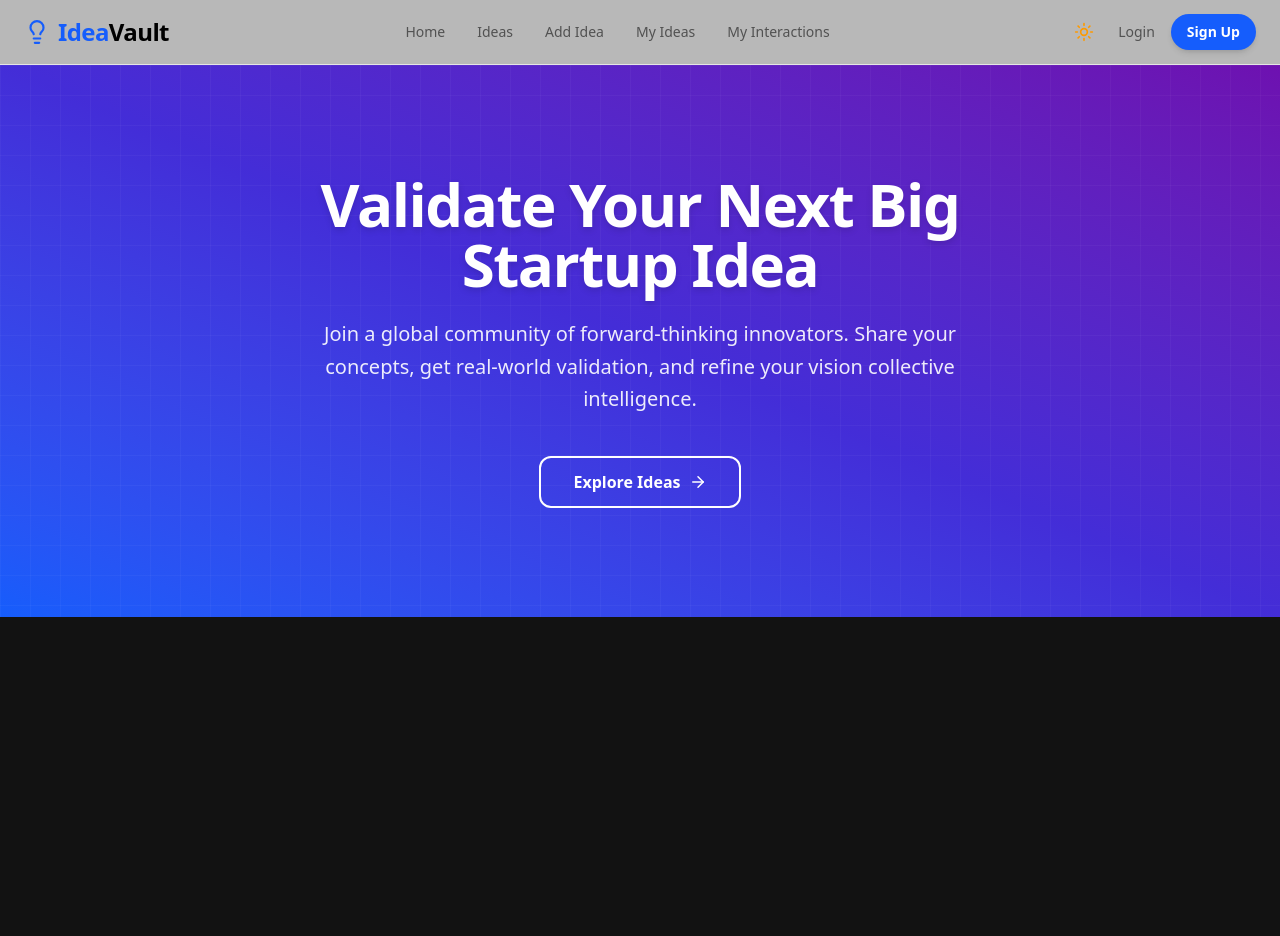
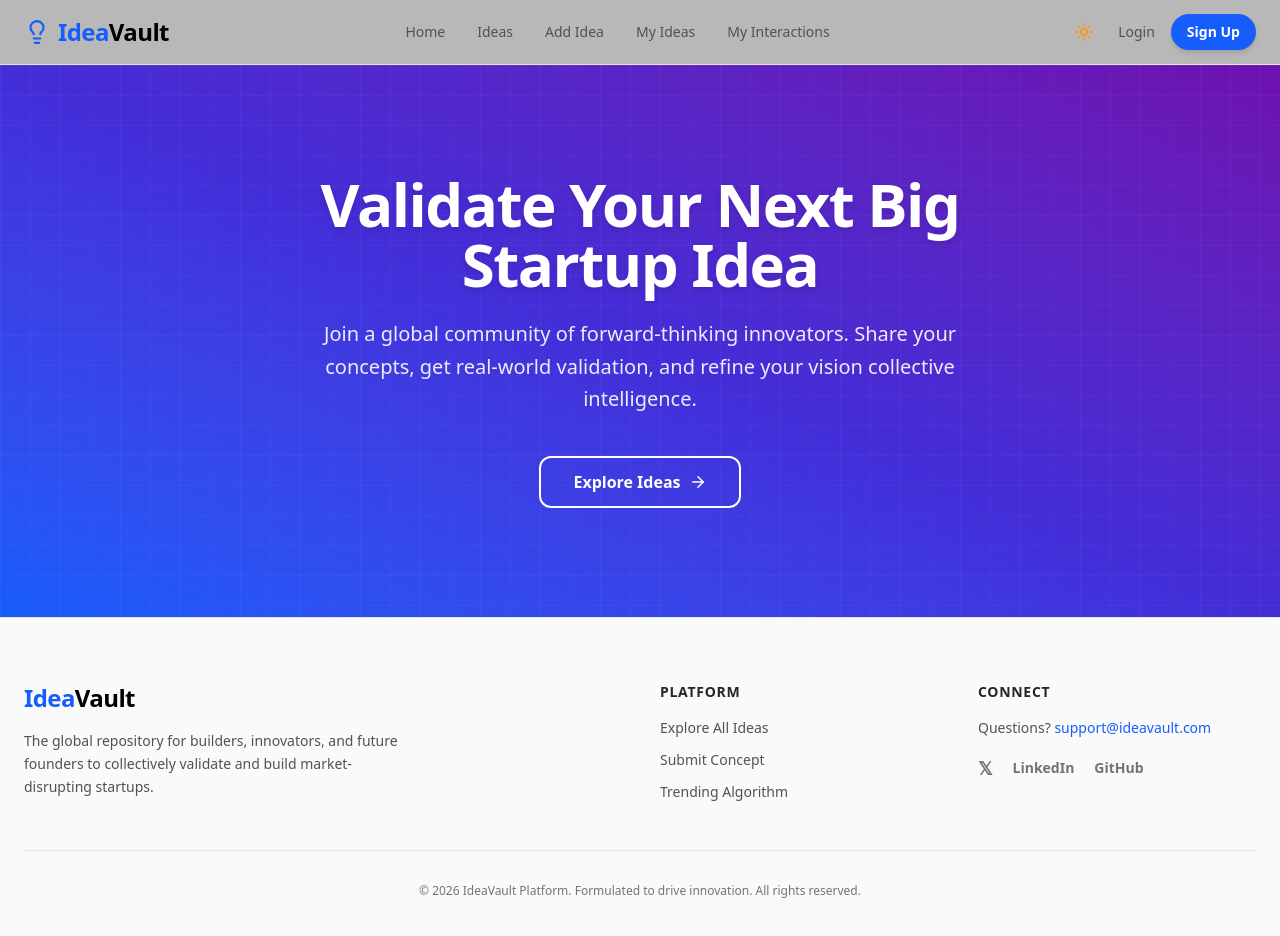
Before and after one commit to JohirulIslamHimel/ideavault-client, a Next.js app: page / in a window 1280 px wide. Shown: the top 936 px of the page. Before the commit the page ends 800 px from the top, so only its background shows below. Built offline with nearby package versions, Linux system fonts and the light colour scheme.

Commit message:
implemented footer section as per requirement

```diff
--- a/src/app/page.js
+++ b/src/app/page.js
@@ -1,4 +1,5 @@
 import Banner from "@/components/Banner";
+import Footer from "@/components/Footer";
 import AppNavbar from "@/components/Navbar";
 import Image from "next/image";
 
@@ -7,6 +8,7 @@
     <>
       <AppNavbar></AppNavbar>
       <Banner></Banner>
+      <Footer></Footer>
     </>
   );
 }
--- /dev/null
+++ b/src/components/Footer.jsx
@@ -0,0 +1,96 @@
+export default function Footer() {
+  return (
+    <footer className="border-t border-neutral-200 dark:border-neutral-800 bg-neutral-50 dark:bg-black py-16 px-6 transition-colors duration-300">
+      <div className="max-w-7xl mx-auto grid grid-cols-1 sm:grid-cols-2 md:grid-cols-4 gap-10">
+        {/* Brand Section */}
+        <div className="sm:col-span-2 md:col-span-2">
+          <h3 className="text-2xl font-black tracking-tight text-blue-600 dark:text-blue-500 mb-4">
+            Idea<span className="text-black dark:text-white">Vault</span>
+          </h3>
+          <p className="text-neutral-600 dark:text-neutral-400 max-w-sm text-sm leading-relaxed">
+            The global repository for builders, innovators, and future founders
+            to collectively validate and build market-disrupting startups.
+          </p>
+        </div>
+
+        {/* Platform Links */}
+        <div>
+          <h4 className="font-bold text-sm tracking-wider uppercase text-neutral-800 dark:text-neutral-200 mb-4">
+            Platform
+          </h4>
+          <ul className="space-y-3 text-neutral-600 dark:text-neutral-400 font-medium text-sm">
+            <li>
+              <a
+                href="/ideas"
+                className="hover:text-blue-600 dark:hover:text-blue-500 transition-colors duration-200"
+              >
+                Explore All Ideas
+              </a>
+            </li>
+            <li>
+              <a
+                href="/add-idea"
+                className="hover:text-blue-600 dark:hover:text-blue-500 transition-colors duration-200"
+              >
+                Submit Concept
+              </a>
+            </li>
+            <li>
+              <a
+                href="#"
+                className="hover:text-blue-600 dark:hover:text-blue-500 transition-colors duration-200"
+              >
+                Trending Algorithm
+              </a>
+            </li>
+          </ul>
+        </div>
+
+        {/* Connect & Contact Info */}
+        <div>
+          <h4 className="font-bold text-sm tracking-wider uppercase text-neutral-800 dark:text-neutral-200 mb-4">
+            Connect
+          </h4>
+          <p className="text-neutral-600 dark:text-neutral-400 text-sm mb-4">
+            Questions?{" "}
+            <a
+              href="mailto:support@ideavault.com"
+              className="text-blue-600 dark:text-blue-500 hover:underline"
+            >
+              support@ideavault.com
+            </a>
+          </p>
+
+          {/* Social Links */}
+          <div className="flex gap-5 items-center">
+            <a
+              href="#"
+              className="text-neutral-500 dark:text-neutral-400 hover:text-black dark:hover:text-white text-lg font-bold transition-colors duration-200"
+              aria-label="X (formerly Twitter)"
+            >
+              𝕏
+            </a>
+            <a
+              href="#"
+              className="text-neutral-500 dark:text-neutral-400 hover:text-blue-700 dark:hover:text-blue-500 text-sm font-semibold transition-colors duration-200"
+            >
+              LinkedIn
+            </a>
+            <a
+              href="#"
+              className="text-neutral-500 dark:text-neutral-400 hover:text-neutral-900 dark:hover:text-white text-sm font-semibold transition-colors duration-200"
+            >
+              GitHub
+            </a>
+          </div>
+        </div>
+      </div>
+
+      {/*Copyright Section */}
+      <div className="max-w-7xl mx-auto mt-12 pt-8 border-t border-neutral-200 dark:border-neutral-900 text-center text-neutral-500 dark:text-neutral-500 text-xs font-medium">
+        © {new Date().getFullYear()} IdeaVault Platform. Formulated to drive
+        innovation. All rights reserved.
+      </div>
+    </footer>
+  );
+}
```
